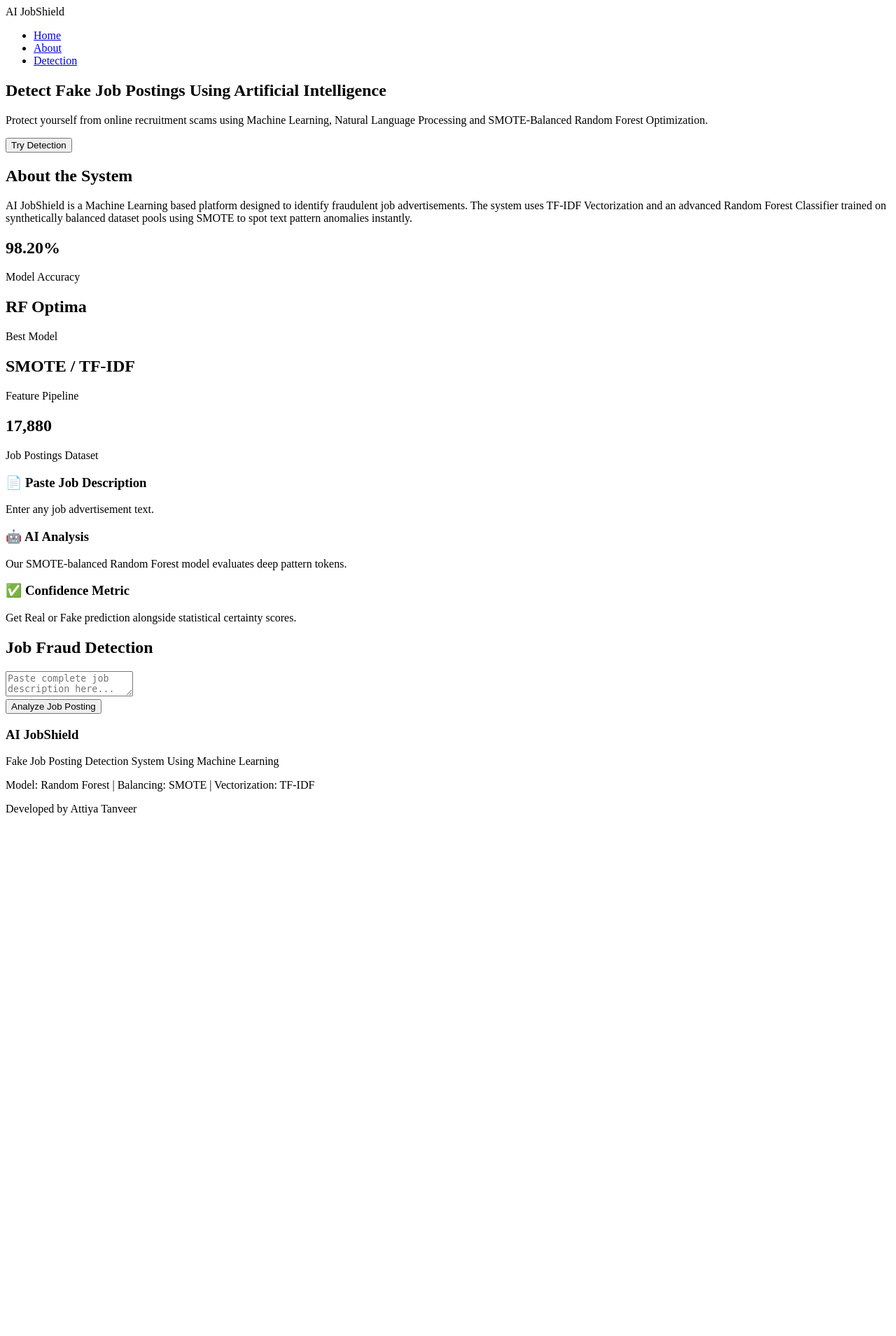
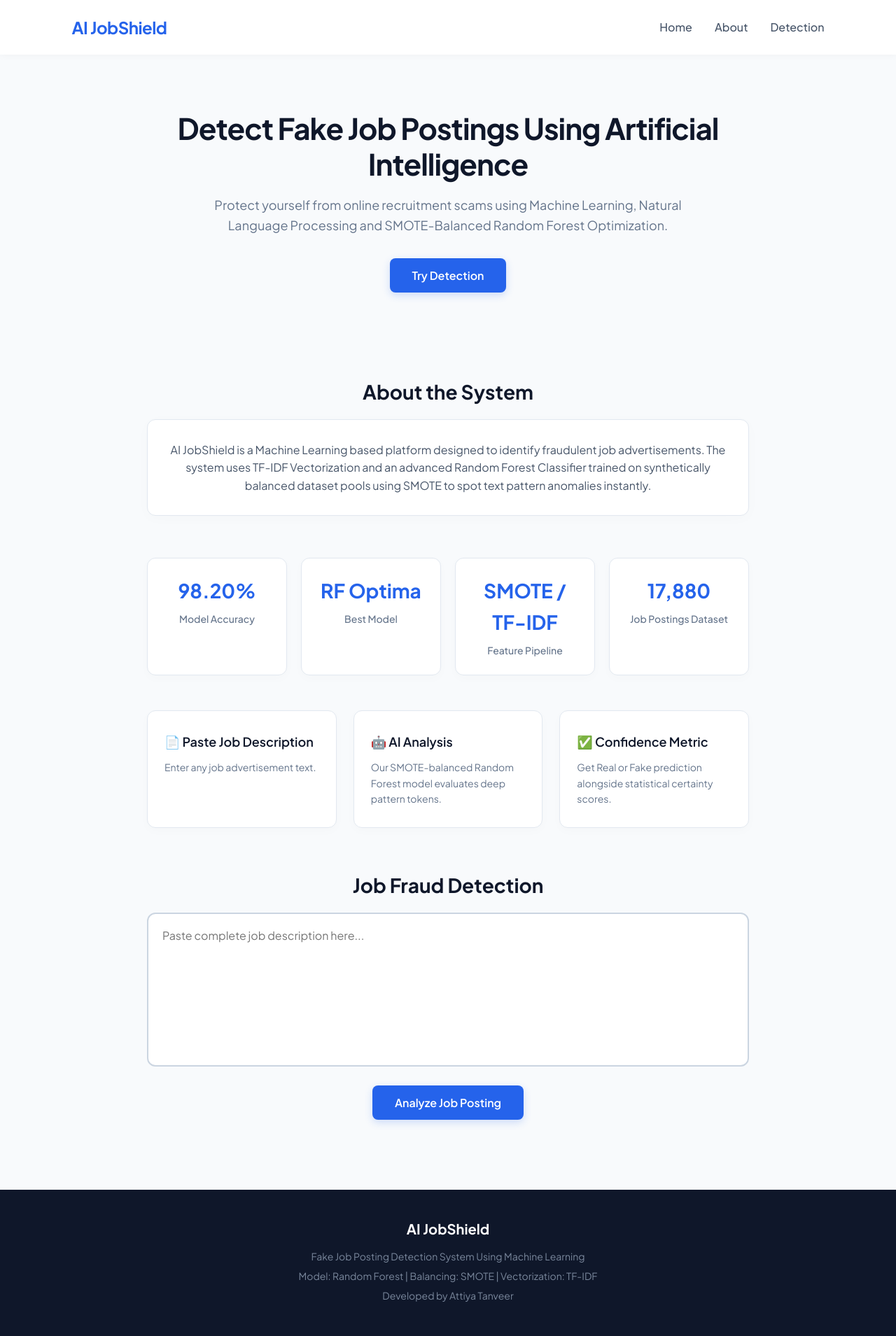
Before and after one commit to Attiyatanveer09/fake-job-posting-detection, a Flask app: page / in a window 1280 px wide. Shown: the whole page at 70% size. Before the commit the page ends 1165 px from the top, so only its background shows below. Run offline with Flask 3, Linux system fonts and the light colour scheme.

Commit message:
Add entire site structural layouts and theme to style.css

```diff
--- a/static/style.css
+++ b/static/style.css
@@ -1,6 +1,240 @@
-/* Additional Custom Result Handling and Layout Enhancements */
+/* ==========================================================================
+   AI JobShield - Global Theme Styles & Structural Layout
+   ========================================================================== */
+
+/* Typography and Global Defaults */
+@import url('https://fonts.googleapis.com/css2?family=Plus+Jakarta+Sans:wght@400;500;600;700&display=swap');
+
+* {
+    margin: 0;
+    padding: 0;
+    box-sizing: border-box;
+    font-family: 'Plus Jakarta Sans', sans-serif;
+}
+
+body {
+    background-color: #f8fafc;
+    color: #1e293b;
+    line-height: 1.6;
+}
+
+/* Elegant Sticky Header & Navigation */
+nav {
+    display: flex;
+    justify-content: space-between;
+    align-items: center;
+    background-color: #ffffff;
+    padding: 20px 8%;
+    box-shadow: 0 2px 10px rgba(0, 0, 0, 0.03);
+    position: sticky;
+    top: 0;
+    z-index: 1000;
+}
+
+nav .logo {
+    font-size: 24px;
+    font-weight: 700;
+    color: #2563eb;
+    letter-spacing: -0.5px;
+}
+
+nav ul {
+    display: flex;
+    list-style: none;
+    gap: 32px;
+}
+
+nav ul li a {
+    text-decoration: none;
+    color: #475569;
+    font-weight: 500;
+    transition: color 0.2s ease;
+}
+
+nav ul li a:hover {
+    color: #2563eb;
+}
+
+/* Beautiful Hero & Showcase Section */
+.hero {
+    text-align: center;
+    padding: 80px 20px 60px 20px;
+    max-width: 900px;
+    margin: 0 auto;
+}
+
+.hero h1 {
+    font-size: 42px;
+    font-weight: 800;
+    color: #0f172a;
+    line-height: 1.2;
+    margin-bottom: 20px;
+    letter-spacing: -1px;
+}
+
+.hero p {
+    font-size: 18px;
+    color: #64748b;
+    margin-bottom: 32px;
+    max-width: 750px;
+    margin-left: auto;
+    margin-right: auto;
+}
+
+/* Theme Uniform Buttons */
+button {
+    background-color: #2563eb;
+    color: #ffffff;
+    border: none;
+    padding: 14px 32px;
+    font-size: 16px;
+    font-weight: 600;
+    border-radius: 8px;
+    cursor: pointer;
+    transition: background-color 0.2s ease, transform 0.1s ease;
+    box-shadow: 0 4px 12px rgba(37, 99, 235, 0.2);
+}
+
+button:hover {
+    background-color: #1d4ed8;
+}
+
+button:active {
+    transform: scale(0.98);
+}
+
+/* Structural Layout Content Containers */
+.about, .predict-section {
+    max-width: 900px;
+    margin: 60px auto;
+    padding: 0 20px;
+    text-align: center;
+}
+
+.about h2, .predict-section h2 {
+    font-size: 28px;
+    font-weight: 700;
+    color: #0f172a;
+    margin-bottom: 16px;
+}
+
+.about p {
+    font-size: 16px;
+    color: #475569;
+    background: #ffffff;
+    padding: 30px;
+    border-radius: 12px;
+    box-shadow: 0 4px 20px rgba(0, 0, 0, 0.02);
+    border: 1px solid #e2e8f0;
+}
+
+/* Statistics Bar Matrix */
+.stats {
+    display: grid;
+    grid-template-columns: repeat(auto-fit, minmax(200px, 1fr));
+    gap: 20px;
+    max-width: 900px;
+    margin: 40px auto;
+    padding: 0 20px;
+}
+
+.stat-card {
+    background: #ffffff;
+    padding: 24px;
+    border-radius: 12px;
+    text-align: center;
+    border: 1px solid #e2e8f0;
+    box-shadow: 0 4px 15px rgba(0,0,0,0.02);
+}
+
+.stat-card h2 {
+    font-size: 28px;
+    font-weight: 700;
+    color: #2563eb;
+    margin-bottom: 6px;
+}
+
+.stat-card p {
+    font-size: 14px;
+    color: #64748b;
+    font-weight: 500;
+}
+
+/* Feature Grid Cards */
+.features {
+    display: grid;
+    grid-template-columns: repeat(auto-fit, minmax(250px, 1fr));
+    gap: 24px;
+    max-width: 900px;
+    margin: 50px auto;
+    padding: 0 20px;
+}
+
+.card {
+    background: #ffffff;
+    padding: 30px 24px;
+    border-radius: 12px;
+    border: 1px solid #e2e8f0;
+    box-shadow: 0 4px 15px rgba(0, 0, 0, 0.02);
+    transition: transform 0.2s ease;
+}
+
+.card h3 {
+    font-size: 18px;
+    font-weight: 600;
+    color: #0f172a;
+    margin-bottom: 10px;
+}
+
+.card p {
+    font-size: 14px;
+    color: #64748b;
+}
+
+/* Workspace Interactive Interface Form */
+textarea {
+    width: 100%;
+    height: 220px;
+    padding: 20px;
+    border-radius: 12px;
+    border: 2px solid #cbd5e1;
+    font-size: 16px;
+    background-color: #ffffff;
+    resize: none;
+    outline: none;
+    margin-bottom: 20px;
+    transition: border-color 0.2s ease, box-shadow 0.2s ease;
+}
+
+textarea:focus {
+    border-color: #2563eb;
+    box-shadow: 0 0 0 4px rgba(37, 99, 235, 0.1);
+}
+
+/* Dark Accent Footer */
+footer {
+    background-color: #0f172a;
+    color: #94a3b8;
+    text-align: center;
+    padding: 40px 20px;
+    margin-top: 100px;
+}
+
+footer h3 {
+    color: #ffffff;
+    font-size: 20px;
+    margin-bottom: 12px;
+}
+
+footer p {
+    font-size: 14px;
+    margin-bottom: 6px;
+    opacity: 0.8;
+}
+
+/* Custom Output Inference Banner Modifiers */
 .result-container {
-    box-shadow: 0 4px 15px rgba(0,0,0,0.05);
+    box-shadow: 0 4px 15px rgba(0, 0, 0, 0.05);
     transition: all 0.3s ease;
 }
 
```
